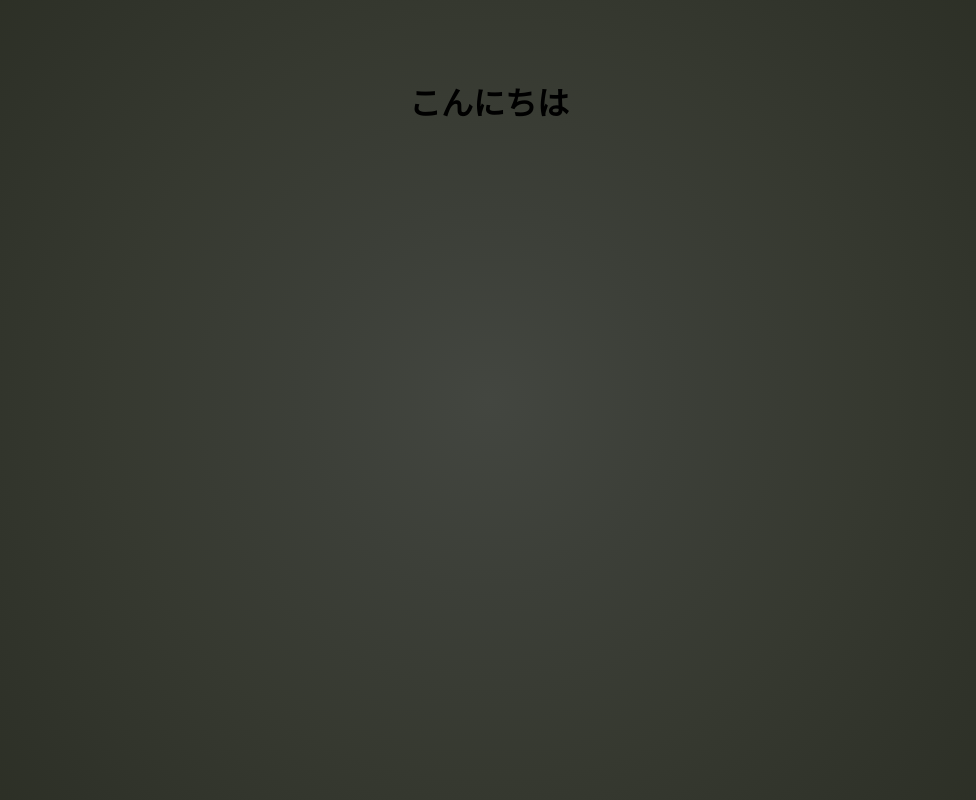
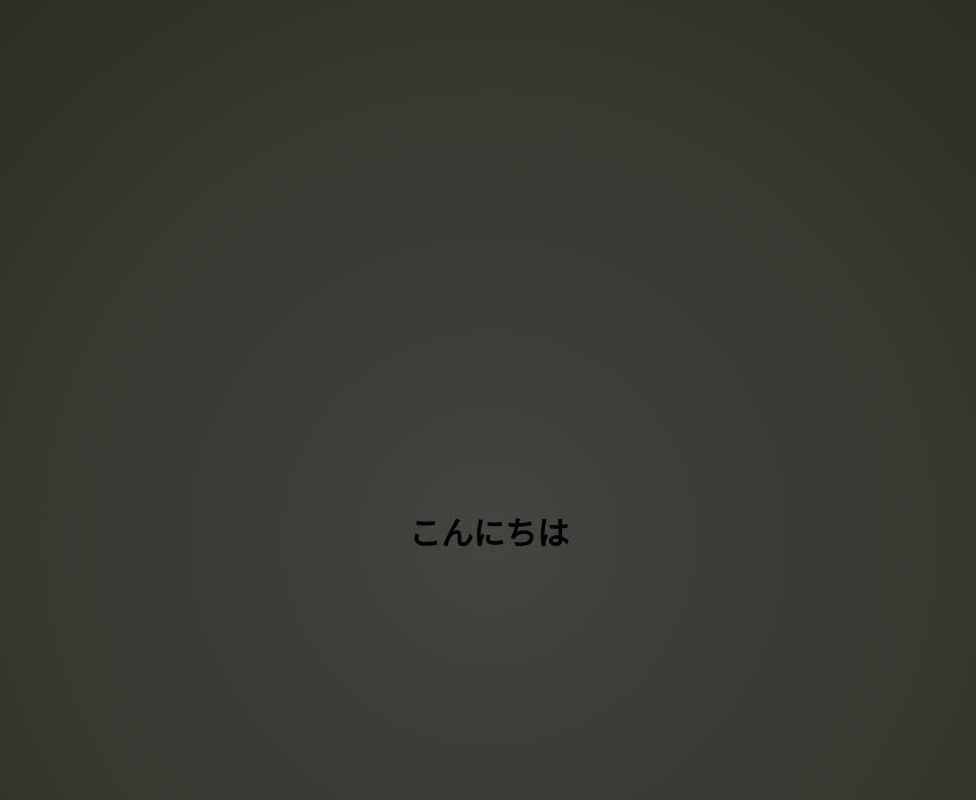
Before and after one commit to fiskenslakt/fiskenslakt.github.io, a plain HTML site: page index.html in a window 1280 px wide. Shown: the top 800 px of the page, without its empty margins (151-1127 px from the left). Drawn offline with Linux system fonts and the light colour scheme.

Commit message:
changed vertical padding

```diff
--- a/index.html
+++ b/index.html
@@ -5,6 +5,6 @@
     </style>
   </head>
   <body>
-    <h1 style="text-align: center; padding: 70px 0;">こんにちは</h1>
+    <h1 style="text-align: center; padding: 500px 0;">こんにちは</h1>
   </body>
 </html>
```
